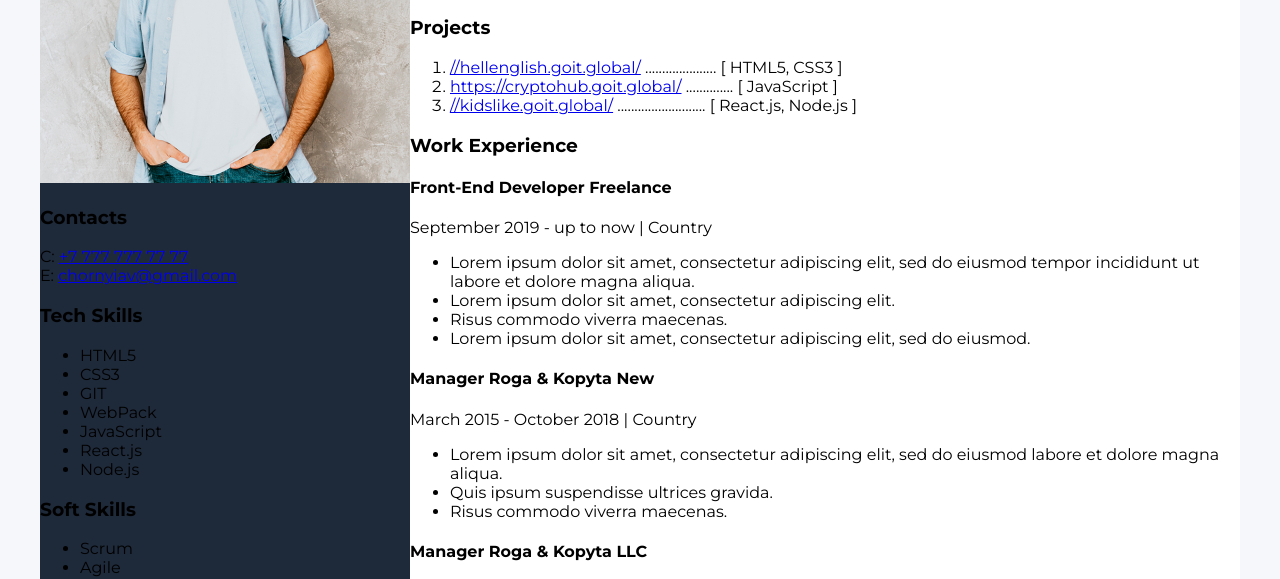
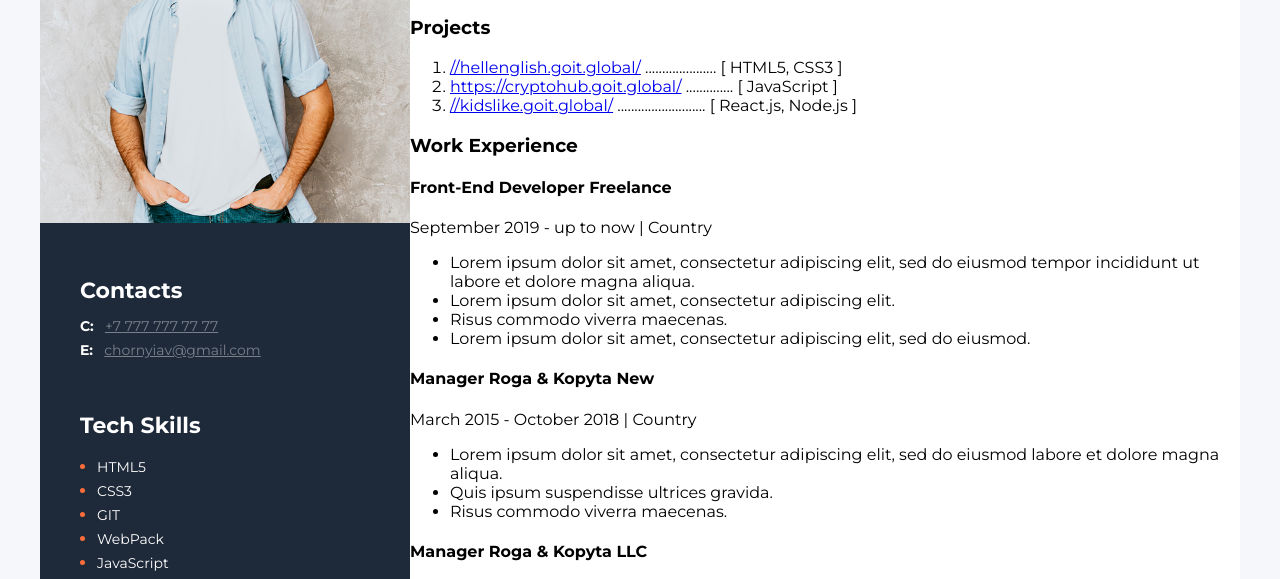
Before and after one commit to Dmytro80/test_2, a plain HTML site: page index.html in a window 1280 px wide. Shown: the part 211-790 px from the top of the page. Drawn offline with Linux system fonts and the light colour scheme.

Commit message:
Применение стилей в sidebar

```diff
--- a/css/style.css
+++ b/css/style.css
@@ -27,6 +27,78 @@ body {
 
 .my-education-section {
 }
+
+/* Sidebar section */
 .sidebar-section {
   background-color: #1e2939;
+  width: 370px;
+  padding: 40px 0;
 }
+
+.contacts-section {
+  margin: 50px 0 0 40px;
+}
+.tech-skills-section {
+  margin: 50px 0 0 40px;
+}
+.soft-skills-section {
+  margin: 45px 0 0 40px;
+}
+.sidebar-title {
+  ont-style: normal;
+  font-weight: bold;
+  font-size: 22px;
+  line-height: 27px;
+  color: #ffffff;
+  margin-bottom: 10px;
+}
+
+/* Contacts section */
+
+.contacts-section-type {
+  font-style: normal;
+  font-weight: bold;
+  font-size: 14px;
+  line-height: 24px;
+  color: #ffffff;
+  margin-right: 7px;
+}
+.contacts-section-link {
+  font-style: normal;
+  font-weight: normal;
+  font-size: 14px;
+  line-height: 24px;
+  color: #79808a;
+}
+
+/* Tech Skills section */
+
+.tech-skills-list {
+  padding: 0 0 0 17px;
+}
+.tech-skills-item {
+  color: #fb6d3a;
+}
+.tech-skills-item-text {
+  font-style: normal;
+  font-weight: normal;
+  font-size: 14px;
+  line-height: 24px;
+  color: #ffffff;
+}
+
+/* Soft Skills section */
+
+.soft-skills-list {
+  padding: 0 0 0 17px;
+}
+.soft-skills-item {
+  color: #fb6d3a;
+}
+.soft-skills-item-text {
+  font-style: normal;
+  font-weight: normal;
+  font-size: 14px;
+  line-height: 24px;
+  color: #ffffff;
+}
--- a/index.html
+++ b/index.html
@@ -100,38 +100,38 @@
            <img src="img/photo.jpg" alt="my photo">
 
            <!-- Contacts section -->
-           <div>
-                <h3>Contacts</h3>
+           <div class="contacts-section">
+                <h3 class="sidebar-title">Contacts</h3>
                 <div>
-                    <span>C:</span>
-                    <a href="tel:+77777777777">+7 777 777 77 77</a>
+                    <span class="contacts-section-type">C:</span>
+                    <a class="contacts-section-link" href="tel:+77777777777">+7 777 777 77 77</a>
                 </div>
                 <div>
-                    <span>E:</span>
-                    <a href="malto:chornyiav@gmail.com">chornyiav@gmail.com</a>
+                    <span class="contacts-section-type">E:</span>
+                    <a class="contacts-section-link" href="mailto:chornyiav@gmail.com">chornyiav@gmail.com</a>
                 </div>
             </div>
             <!-- Tech Skills section -->
-            <div>
-                <h3>Tech Skills</h3>
-                <ul>
-                    <li>HTML5</li>
-                    <li>CSS3</li>
-                    <li>GIT</li>
-                    <li>WebPack</li>
-                    <li>JavaScript</li>
-                    <li>React.js</li>
-                    <li>Node.js</li>
+            <div class="tech-skills-section">
+                <h3 class="sidebar-title">Tech Skills</h3>
+                <ul class="tech-skills-list">
+                    <li class="tech-skills-item"><span class="tech-skills-item-text">HTML5</span></li>
+                    <li class="tech-skills-item"><span class="tech-skills-item-text">CSS3</span></li>
+                    <li class="tech-skills-item"><span class="tech-skills-item-text">GIT</span></li>
+                    <li class="tech-skills-item"><span class="tech-skills-item-text">WebPack</span></li>
+                    <li class="tech-skills-item"><span class="tech-skills-item-text">JavaScript</span></li>
+                    <li class="tech-skills-item"><span class="tech-skills-item-text">React.js</span></li>
+                    <li class="tech-skills-item"><span class="tech-skills-item-text">Node.js</span></li>
                 </ul>
             </div>
             <!-- Soft Skills section -->
-            <div>
-                <h3>Soft Skills</h3>
-                <ul>
-                    <li>Scrum</li>
-                    <li>Agile</li>
-                    <li>GTD</li>
-                    <li>Teamwork</li>
+            <div class="soft-skills-section">
+                <h3 class="sidebar-title">Soft Skills</h3>
+                <ul class="soft-skills-list">
+                    <li class="soft-skills-item"><span class="soft-skills-item-text">Scrum</span></li>
+                    <li class="soft-skills-item"><span class="soft-skills-item-text">Agile</span></li>
+                    <li class="soft-skills-item"><span class="soft-skills-item-text">GTD</span></li>
+                    <li class="soft-skills-item"><span class="soft-skills-item-text">Teamwork</span></li>
                 </ul>
             </div>
 
```
